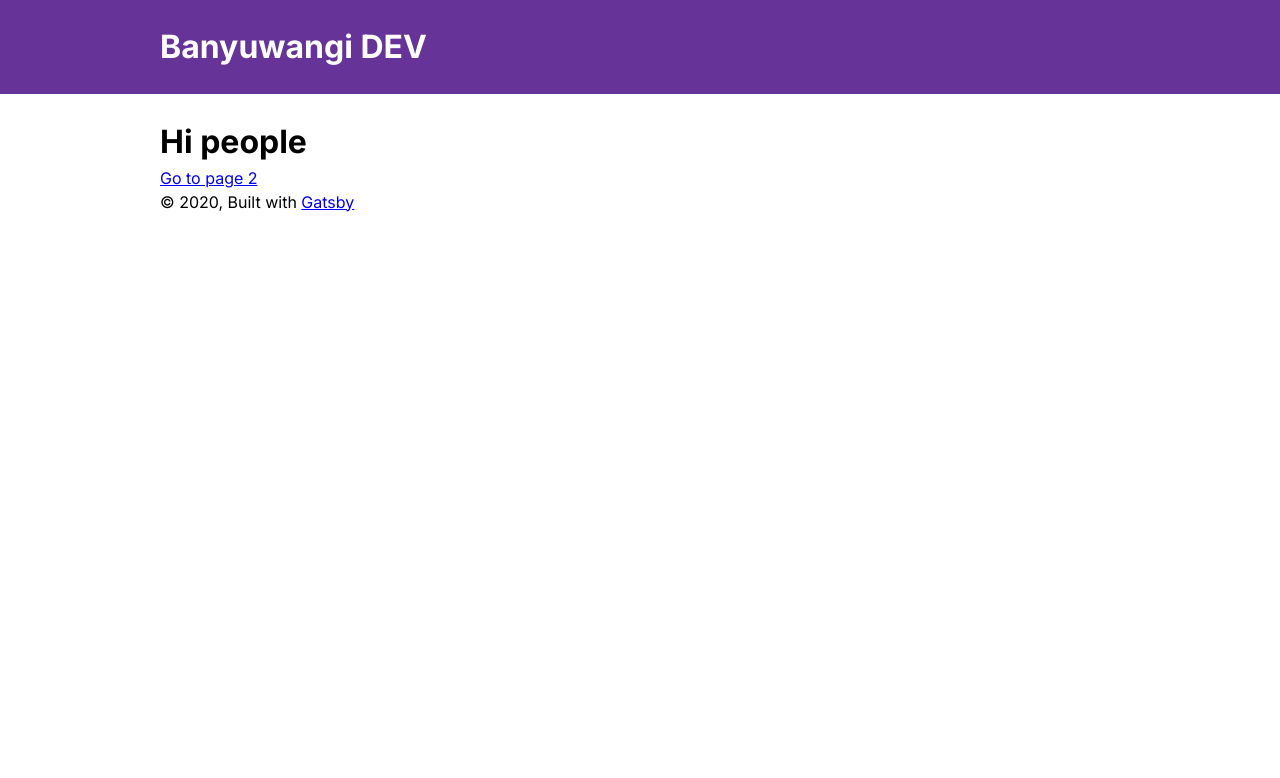
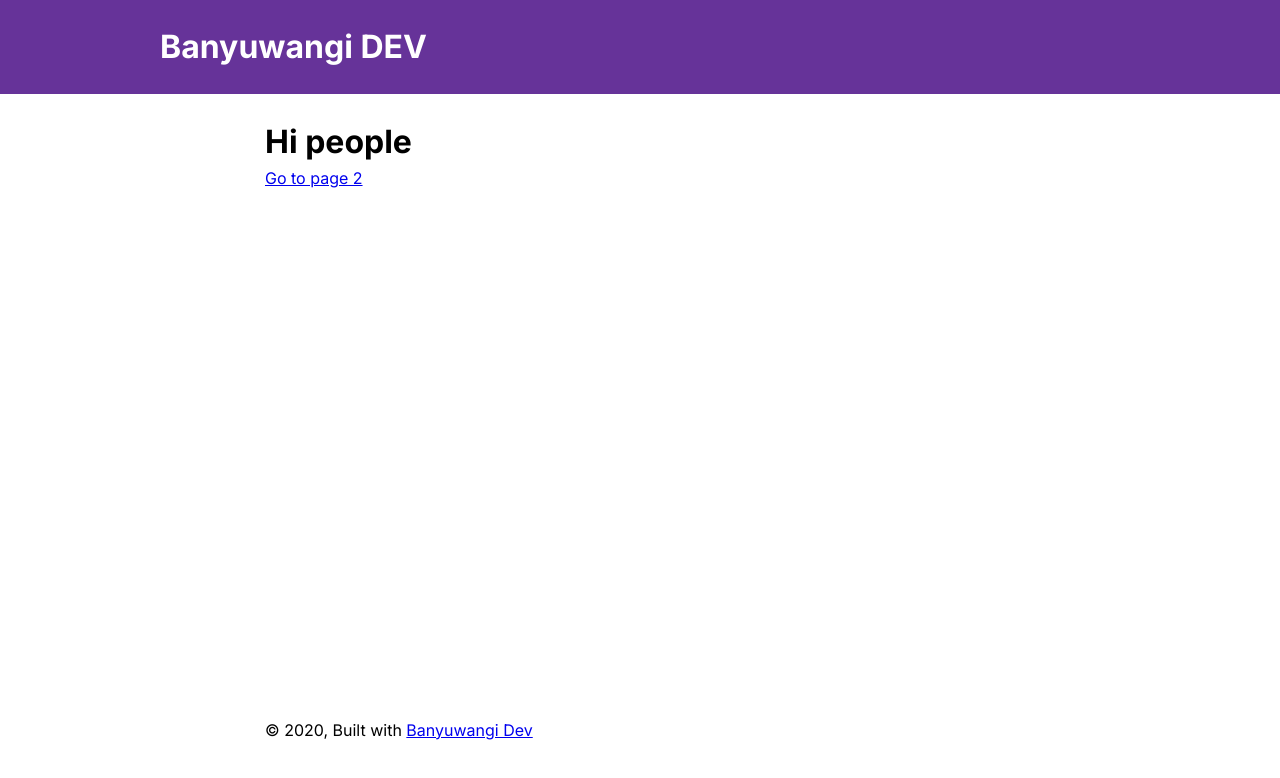
Before and after one commit to banyuwangidev/site, a Gatsby site: page / in a window 1280 px wide. Built offline with nearby package versions, Linux system fonts and the light colour scheme; Gatsby itself is replaced by a stand-in of ours.

Commit message:
sticky footer

```diff
--- a/src/components/layout.js
+++ b/src/components/layout.js
@@ -10,7 +10,8 @@ import PropTypes from "prop-types"
 import { useStaticQuery, graphql } from "gatsby"
 
 import Header from "./header"
-import { GlobalStyle } from '../shared/global'
+import Footer from "./footer"
+import { GlobalStyle } from "../shared/global"
 
 const Layout = ({ children }) => {
   const data = useStaticQuery(graphql`
@@ -29,17 +30,22 @@ const Layout = ({ children }) => {
       <Header siteTitle={data.site.siteMetadata.title} />
       <div
         style={{
+          display: `flex`,
+          flexDirection: `column`,
+          minHeight: `78vh`,
           margin: `0 auto`,
-          maxWidth: 960,
+          maxWidth: 750,
           padding: `0 1.0875rem 1.45rem`,
         }}
       >
-        <main>{children}</main>
-        <footer>
-          © {new Date().getFullYear()}, Built with
-          {` `}
-          <a href="https://www.gatsbyjs.org">Gatsby</a>
-        </footer>
+        <main
+          style={{
+            flexGrow: 1,
+          }}
+        >
+          {children}
+        </main>
+        <Footer />
       </div>
     </>
   )
```
